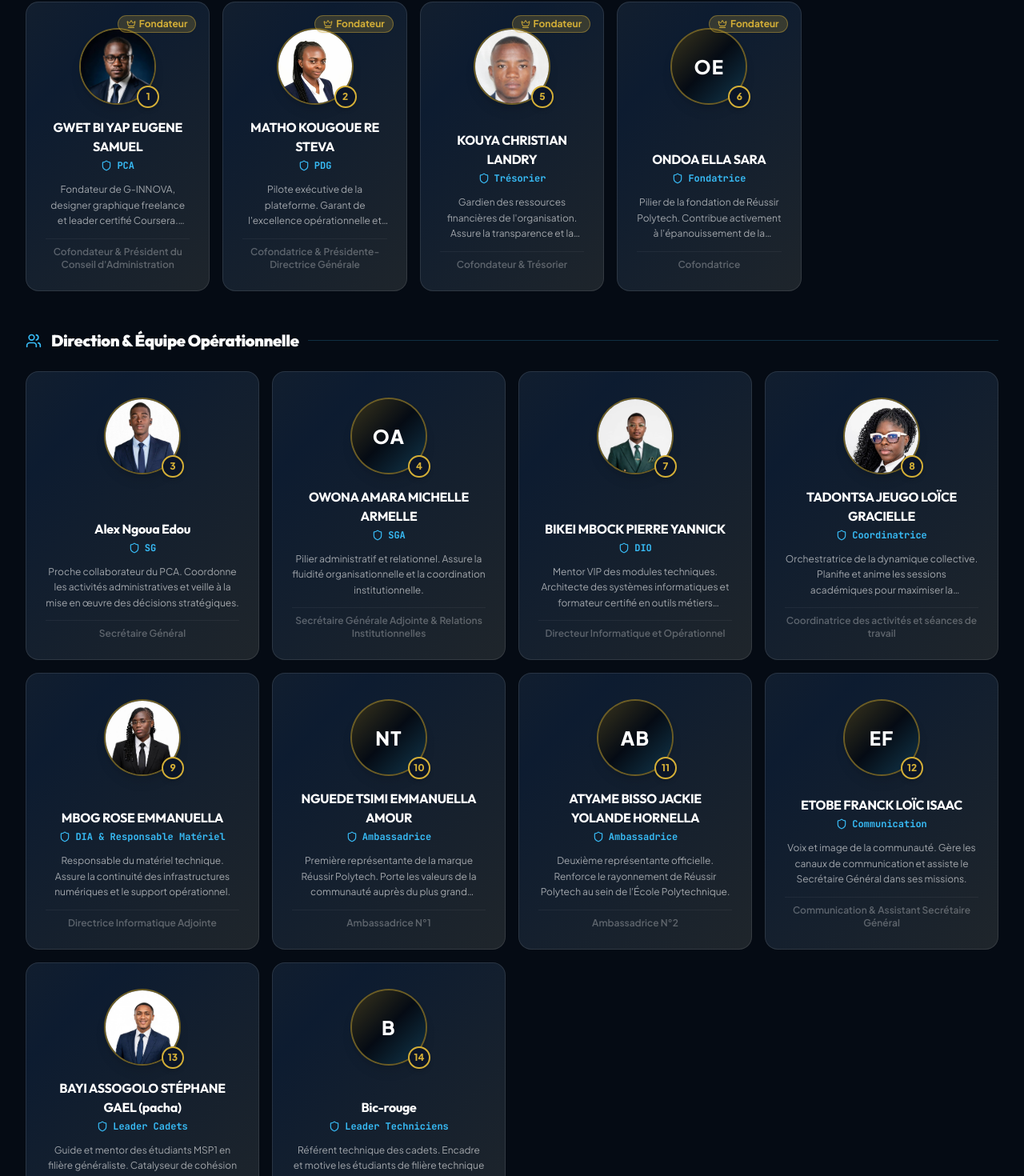
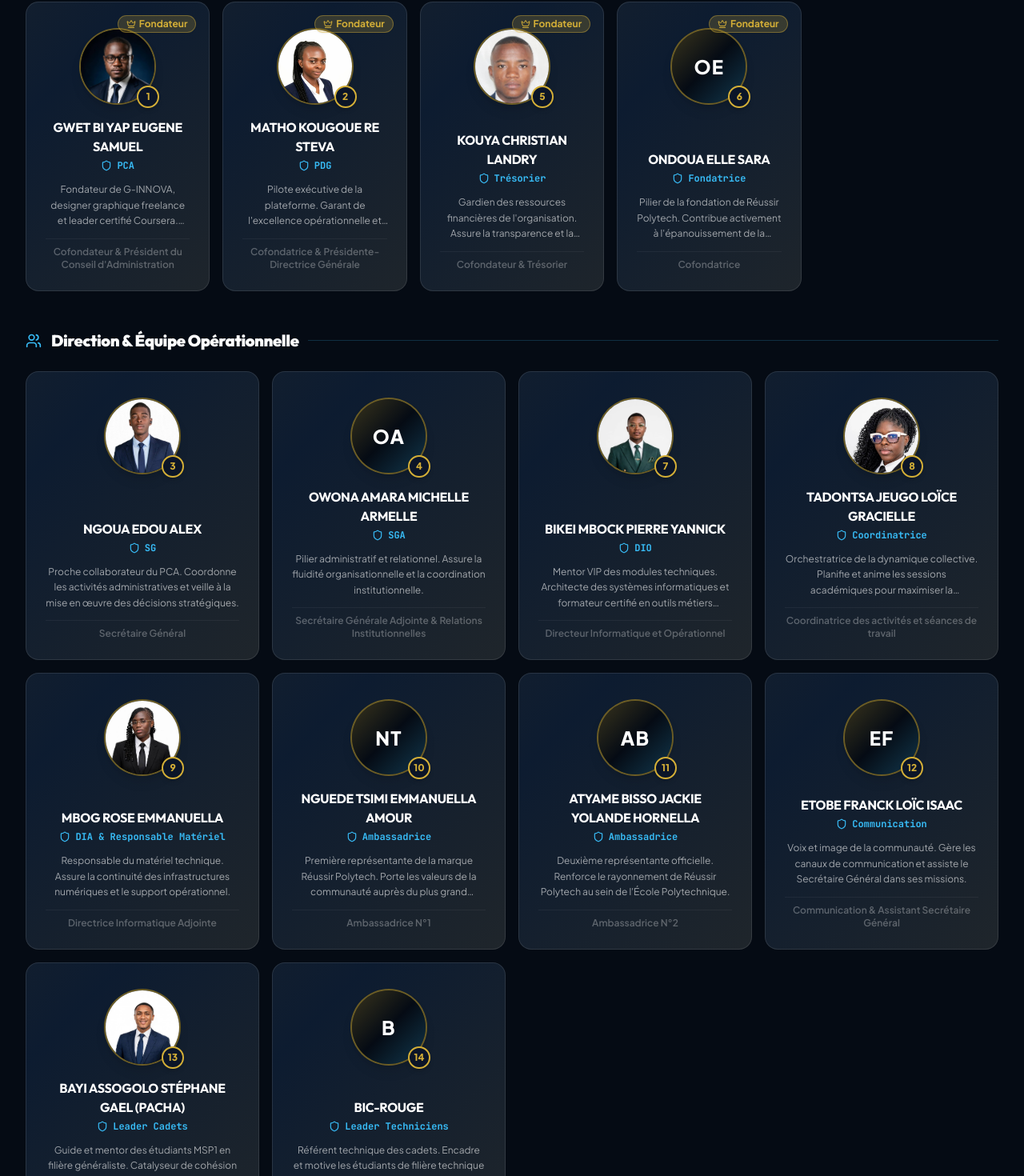
Before and after one commit to Gleefcore/R-ussir-polytech-, a Next.js app: page /a-propos in a window 1280 px wide. Shown: the part 504-1974 px from the top of the page at 80% size. Built offline with nearby package versions, Linux system fonts and the light colour scheme; no server answers.

Commit message:
MAJ: Noms en majuscules orthographe conforme, bouton Correction cles, nettoyage support informatique

```diff
--- a/components/academic/SubjectCard.tsx
+++ b/components/academic/SubjectCard.tsx
@@ -330,7 +330,7 @@
                   className={`flex flex-col items-center gap-1.5 p-3 rounded-xl border transition-all hover:scale-[1.03] active:scale-[0.97] font-bold ${cfg.color}`}
                 >
                   <Lock className="w-4 h-4" />
-                  <span className="text-xs">Débloquer</span>
+                  <span className="text-xs">Correction 🔑</span>
                 </button>
               );
             }
--- a/data/curriculum.ts
+++ b/data/curriculum.ts
@@ -41,12 +41,8 @@
     resources: [
       {
         type: 'COURS',
-        label: 'Charte & Notions Fondamentales',
-        url: '/documents/charte-constitutive-eseka.pdf',
+        label: 'Polycopié de cours',
         isPaid: false,
-        items: [
-          { title: 'Charte Constitutive & Lois Internes (Éseka 2026)', url: '/documents/charte-constitutive-eseka.pdf', date: 'Mai 2026' },
-        ],
       },
       {
         type: 'TD',
--- a/data/team.ts
+++ b/data/team.ts
@@ -32,7 +32,7 @@
   },
   {
     id: 'alex-ngoua',
-    name: 'Alex Ngoua Edou',
+    name: 'NGOUA EDOU ALEX',
     title: 'Secrétaire Général',
     role: 'SG',
     description: 'Proche collaborateur du PCA. Coordonne les activités administratives et veille à la mise en œuvre des décisions stratégiques.',
@@ -60,7 +60,7 @@
   },
   {
     id: 'sarah-ondoua',
-    name: 'ONDOA ELLA SARA',
+    name: 'ONDOUA ELLE SARA',
     title: 'Cofondatrice',
     role: 'Fondatrice',
     description: 'Pilier de la fondation de Réussir Polytech. Contribue activement à l\'épanouissement de la communauté étudiante.',
@@ -124,7 +124,7 @@
   },
   {
     id: 'pacha',
-    name: 'BAYI ASSOGOLO STÉPHANE GAEL (pacha)',
+    name: 'BAYI ASSOGOLO STÉPHANE GAEL (PACHA)',
     title: 'Leader des cadets généralistes',
     role: 'Leader Cadets',
     description: 'Guide et mentor des étudiants MSP1 en filière généraliste. Catalyseur de cohésion et d\'excellence pour les nouvelles recrues.',
@@ -133,7 +133,7 @@
   },
   {
     id: 'bic-rouge',
-    name: 'Bic-rouge',
+    name: 'BIC-ROUGE',
     title: 'Leader des cadets techniciens',
     role: 'Leader Techniciens',
     description: 'Référent technique des cadets. Encadre et motive les étudiants de filière technique vers l\'excellence polytechnicienne.',
```
